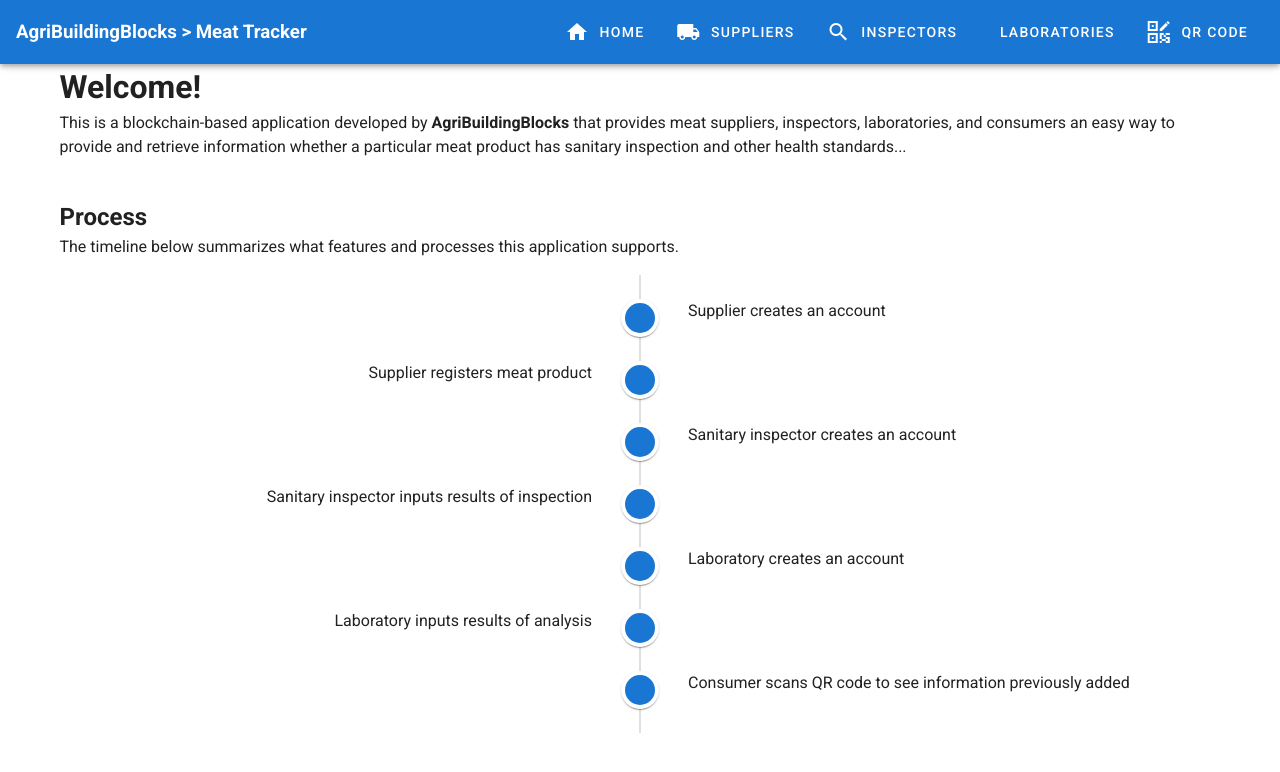
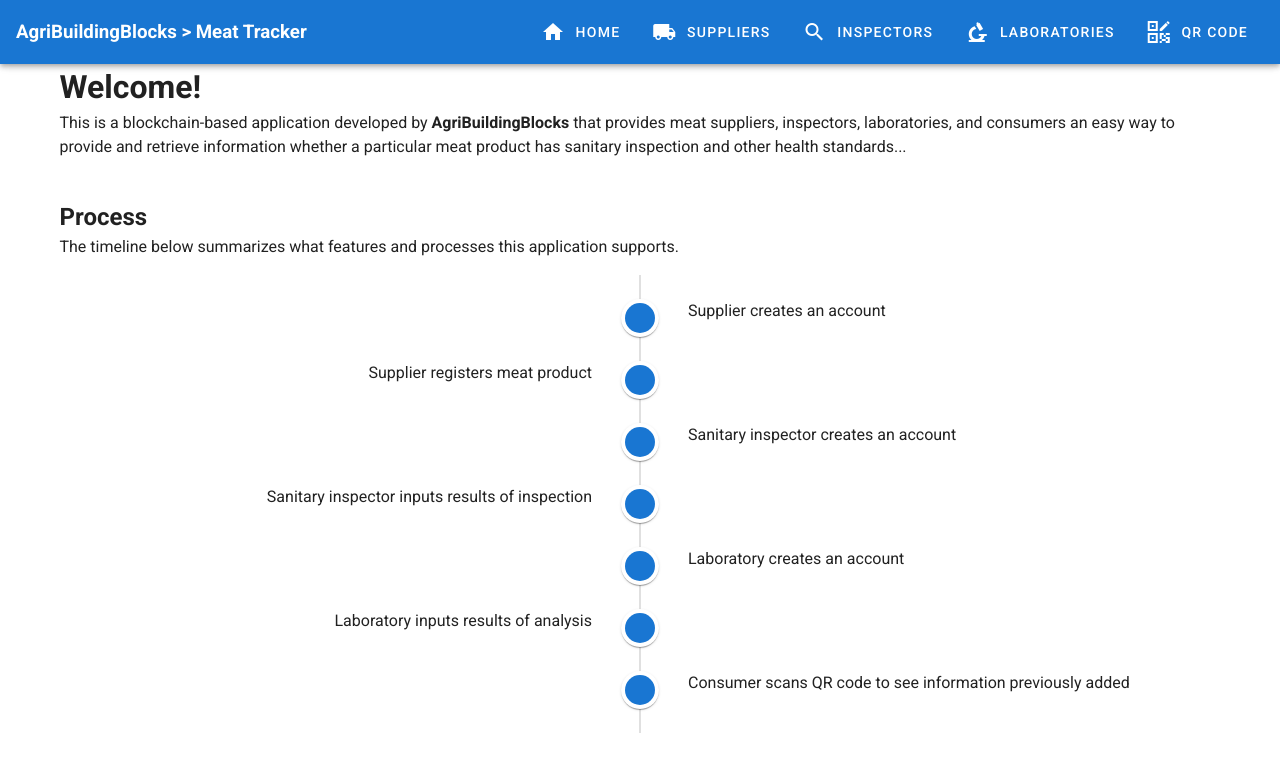
Before and after one commit to jacklagare/agribuildingblocks-saphr, a Vue app in the folder frontend/: page / in a window 1280 px wide. Shown: the top 772 px of the page. Built offline with nearby package versions, Linux system fonts and the light colour scheme.

Commit message:
Fix typo in icon name.

```diff
--- a/frontend/src/App.vue
+++ b/frontend/src/App.vue
@@ -13,7 +13,7 @@
        <v-btn text href="/"><v-icon>mdi-home</v-icon>&nbsp;&nbsp;Home</v-btn>
        <v-btn text href="/suppliers"><v-icon>mdi-truck</v-icon>&nbsp;&nbsp;Suppliers</v-btn>
        <v-btn text href="/inspectors"><v-icon>mdi-magnify</v-icon>&nbsp;&nbsp;Inspectors</v-btn>
-       <v-btn text href="/laboratories"><v-icon>mdi-miscroscope</v-icon>&nbsp;&nbsp;Laboratories</v-btn>
+       <v-btn text href="/laboratories"><v-icon>mdi-microscope</v-icon>&nbsp;&nbsp;Laboratories</v-btn>
        <v-btn text href="/generate-qr-code"><v-icon>mdi-qrcode-edit</v-icon>&nbsp;&nbsp;QR Code</v-btn>
     </v-app-bar>
 
```
